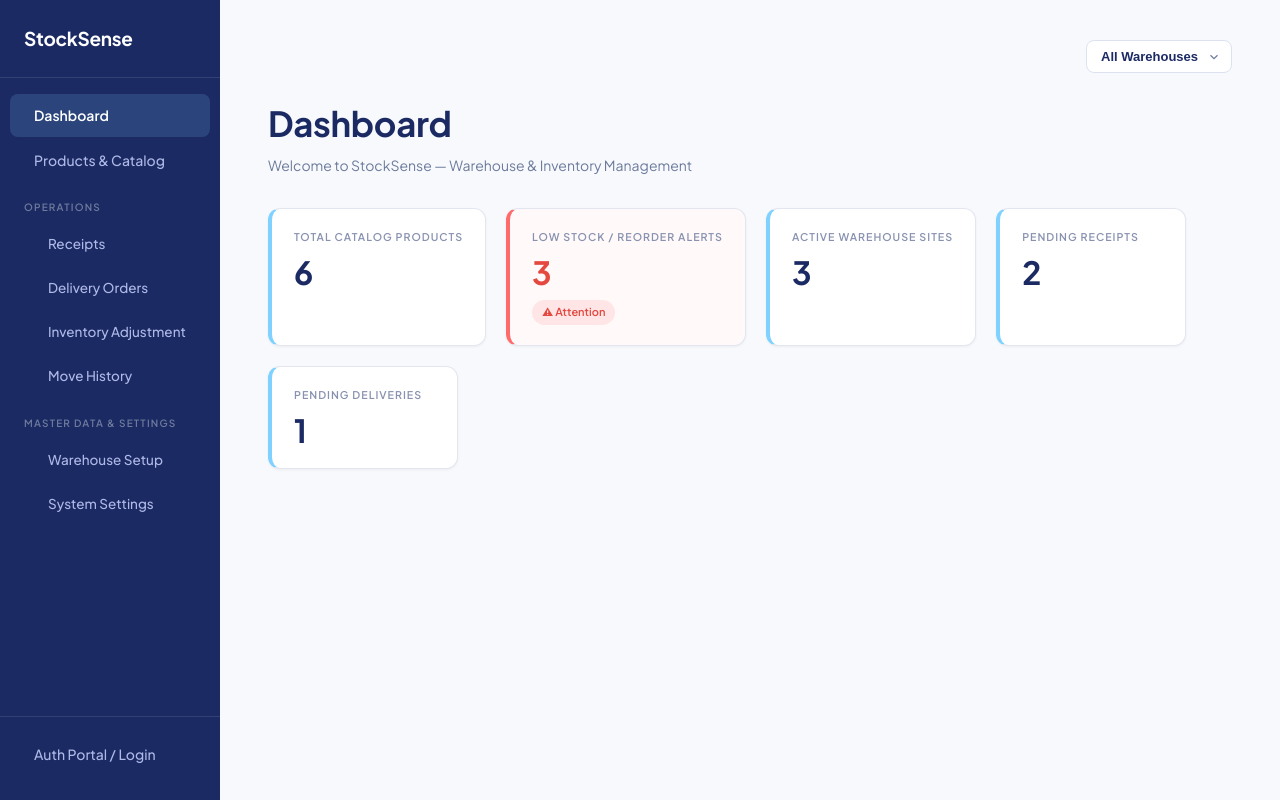
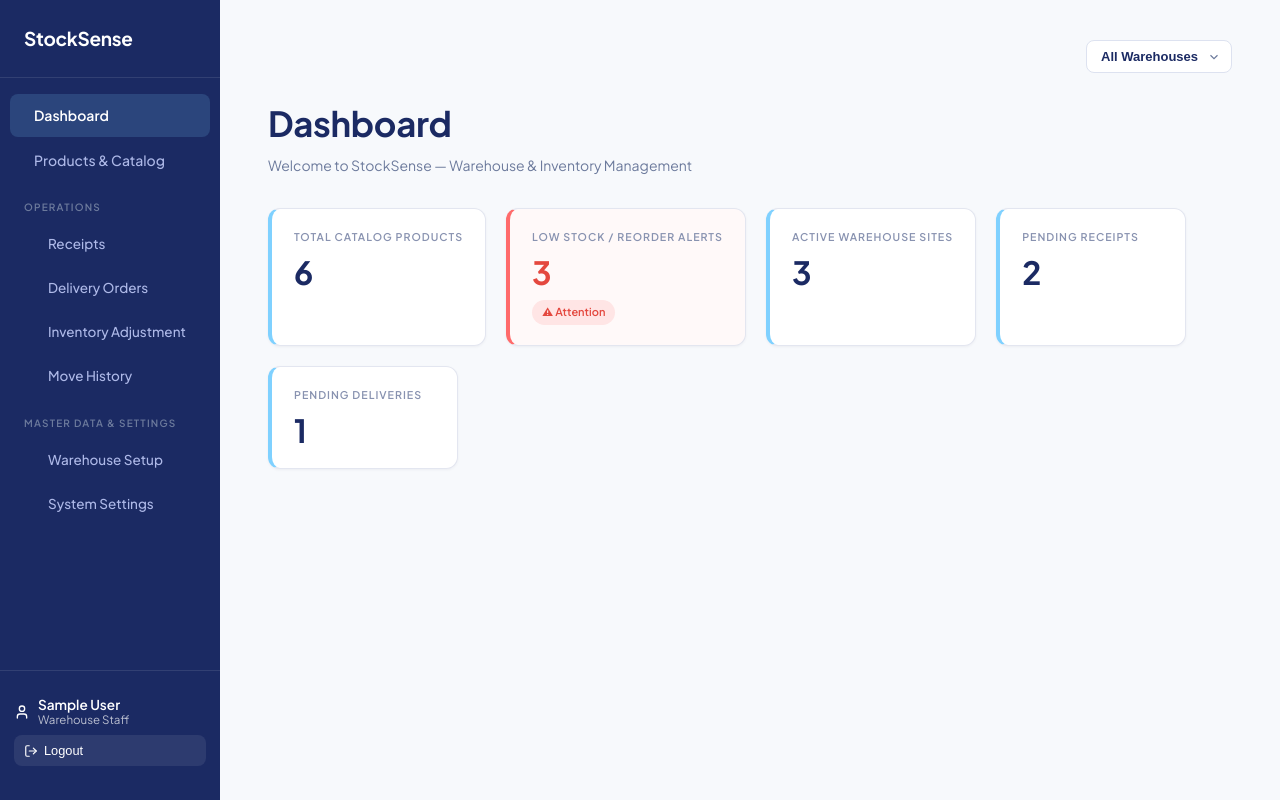
Before and after one commit to VaibhavRawat27/StockSense, a React (Vite) app in the folder frontend/: page / in a window 1280 px wide. Built offline with nearby package versions, Linux system fonts and the light colour scheme; no server answers; sample sign-in values are in the browser's storage.

Commit message:
fix: auth session flow - redirect to dashboard, sidebar profile/logout, protected routes

```diff
--- a/frontend/src/App.jsx
+++ b/frontend/src/App.jsx
@@ -1,4 +1,5 @@
-import { Routes, Route } from 'react-router-dom';
+import { useState } from 'react';
+import { Routes, Route, Navigate } from 'react-router-dom';
 import Sidebar from './components/Sidebar';
 import WarehouseSwitcher from './components/WarehouseSwitcher';
 import Dashboard from './pages/Dashboard';
@@ -10,12 +11,16 @@ import ProductsPage from './pages/ProductsPage';
 import SettingsPage from './pages/SettingsPage';
 import AuthPage from './components/AuthPage';
 import WarehouseSettings from './components/master-data/WarehouseSettings';
+import { getStoredUser, clearAuthSession } from './services/api';
 import './App.css';
 
-function App() {
+function ProtectedLayout({ user, onLogout }) {
+  if (!user) {
+    return <Navigate to="/login" replace />;
+  }
   return (
     <div className="app-layout">
-      <Sidebar />
+      <Sidebar user={user} onLogout={onLogout} />
       <main className="main-content">
         <div className="top-bar">
           <WarehouseSwitcher />
@@ -29,11 +34,33 @@ function App() {
           <Route path="/operations/adjustments" element={<InventoryAdjustment />} />
           <Route path="/settings" element={<SettingsPage />} />
           <Route path="/settings/warehouse" element={<WarehouseSettings />} />
-          <Route path="/login" element={<AuthPage />} />
         </Routes>
       </main>
     </div>
   );
 }
 
+function App() {
+  const [authUser, setAuthUser] = useState(getStoredUser());
+
+  const handleLogout = () => {
+    clearAuthSession();
+    setAuthUser(null);
+  };
+
+  return (
+    <Routes>
+      <Route
+        path="/login"
+        element={
+          authUser
+            ? <Navigate to="/" replace />
+            : <AuthPage onAuthChange={setAuthUser} />
+        }
+      />
+      <Route path="/*" element={<ProtectedLayout user={authUser} onLogout={handleLogout} />} />
+    </Routes>
+  );
+}
+
 export default App;
--- a/frontend/src/components/AuthPage.jsx
+++ b/frontend/src/components/AuthPage.jsx
@@ -88,7 +88,7 @@ function Alert({ type, children }) {
   );
 }
 
-export default function AuthPage({ onEnterMasterData }) {
+export default function AuthPage({ onEnterMasterData, onAuthChange }) {
   const [mode, setMode] = useState('login'); // 'login' | 'register' | 'forgot' | 'reset'
   const [loading, setLoading] = useState(false);
   const [showPassword, setShowPassword] = useState(false);
@@ -178,6 +178,7 @@ export default function AuthPage({ onEnterMasterData }) {
     setSuccessMsg('');
     setErrorMsg('');
     setLoginPassword('');
+    if (onAuthChange) onAuthChange(null);
   };
 
   const handleLoginSubmit = async (e) => {
@@ -195,6 +196,7 @@ export default function AuthPage({ onEnterMasterData }) {
       const res = await api.login(loginEmail.trim(), loginPassword);
       setLoggedInUser(res.user);
       setSuccessMsg('Login Successful!');
+      if (onAuthChange) onAuthChange(res.user);
     } catch (err) {
       setErrorMsg(err.message || 'Login failed. Please verify your credentials.');
     } finally {
@@ -230,6 +232,7 @@ export default function AuthPage({ onEnterMasterData }) {
 
       setLoggedInUser(res.user);
       setSuccessMsg(`Registration Successful! Account created in SQLite.`);
+      if (onAuthChange) onAuthChange(res.user);
     } catch (err) {
       setErrorMsg(err.message || 'Registration failed.');
     } finally {
--- a/frontend/src/components/Sidebar.jsx
+++ b/frontend/src/components/Sidebar.jsx
@@ -1,7 +1,8 @@
 import { NavLink } from 'react-router-dom';
+import { LogOut, User } from 'lucide-react';
 import './Sidebar.css';
 
-function Sidebar() {
+function Sidebar({ user, onLogout }) {
   return (
     <aside className="sidebar">
       <div className="sidebar-logo">StockSense</div>
@@ -19,8 +20,34 @@ function Sidebar() {
         <NavLink to="/settings/warehouse" className="nav-item sub-item">Warehouse Setup</NavLink>
         <NavLink to="/settings" end className="nav-item sub-item">System Settings</NavLink>
       </nav>
+
       <div className="sidebar-footer">
-        <NavLink to="/login" className="nav-item">Auth Portal / Login</NavLink>
+        {user ? (
+          <div style={{ display: 'flex', flexDirection: 'column', gap: '8px', padding: '10px 14px' }}>
+            <div style={{ display: 'flex', alignItems: 'center', gap: '8px', color: '#fff' }}>
+              <User size={16} />
+              <div style={{ display: 'flex', flexDirection: 'column', lineHeight: '1.2' }}>
+                <span style={{ fontWeight: 600, fontSize: '0.85rem' }}>{user.name}</span>
+                <span style={{ fontSize: '0.72rem', opacity: 0.7 }}>
+                  {user.role === 'manager' ? 'Inventory Manager' : 'Warehouse Staff'}
+                </span>
+              </div>
+            </div>
+            <button
+              type="button"
+              onClick={onLogout}
+              style={{
+                display: 'flex', alignItems: 'center', gap: '6px',
+                background: 'rgba(255,255,255,0.08)', border: 'none', color: '#fff',
+                padding: '8px 10px', borderRadius: '8px', cursor: 'pointer', fontSize: '0.8rem',
+              }}
+            >
+              <LogOut size={14} /> Logout
+            </button>
+          </div>
+        ) : (
+          <NavLink to="/login" className="nav-item">Auth Portal / Login</NavLink>
+        )}
       </div>
     </aside>
   );
```
